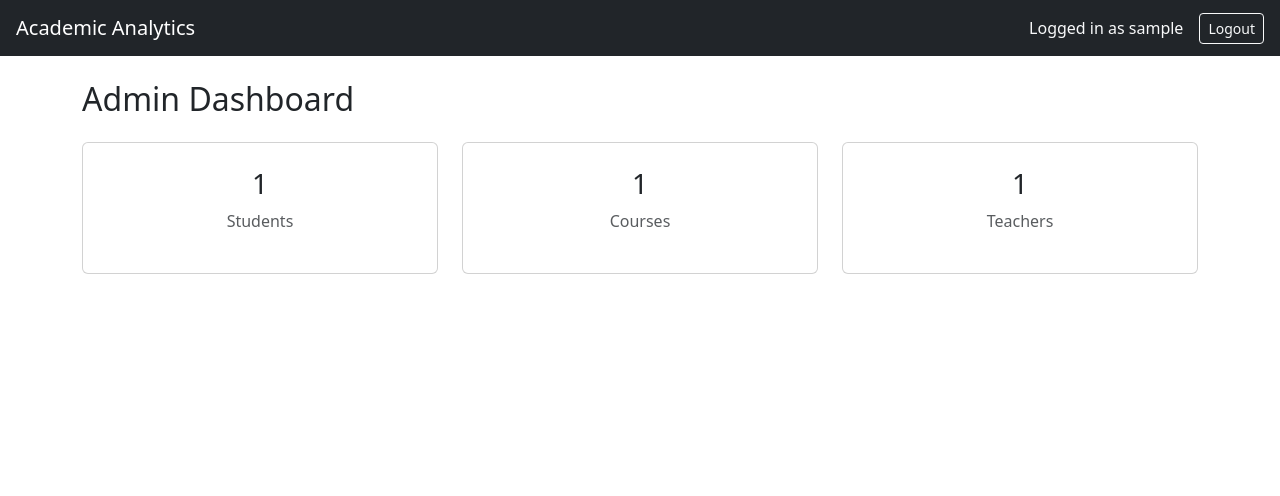
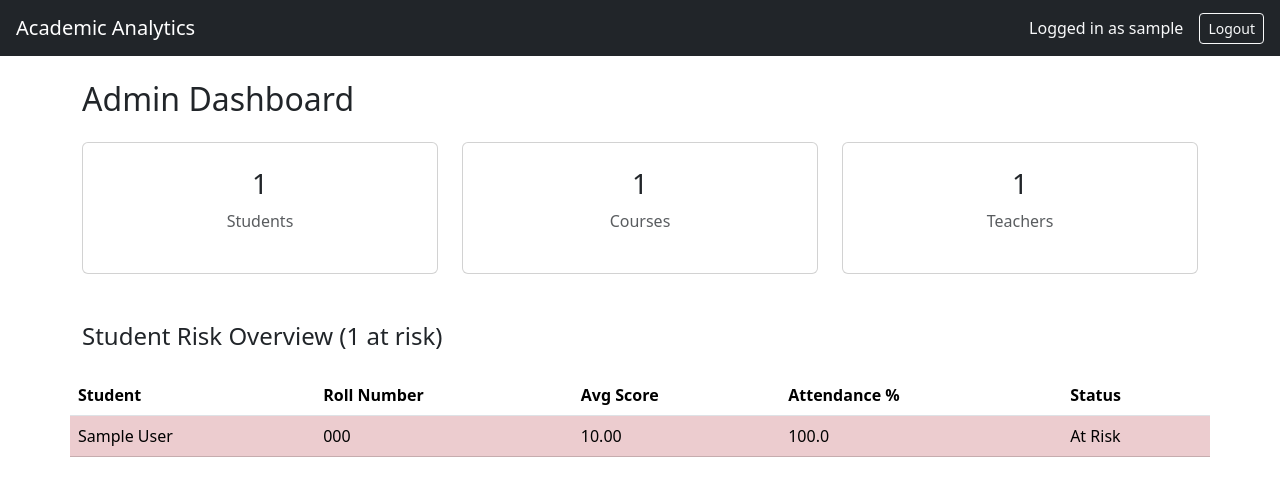
Before and after one commit to swechhya-baral/academic-analysis, a Django app: page /dashboard/admin/ in a window 1280 px wide. Shown: the top 496 px of the page. Run offline with Django 5.2, Linux system fonts and the light colour scheme; a user stored in the database is signed in; tables that the repository leaves empty hold one stand-in row (values such as "Sample post").

Commit message:
Add rule-based at-risk student analytics to admin dashboard

```diff
--- /dev/null
+++ b/academics/analytics.py
@@ -0,0 +1,31 @@
+from django.db.models import Avg, Count, Q, Case, When, FloatField
+from .models import Student, Enrollment, Grade, Attendance
+
+
+def get_student_risk_data():
+    # Returns a list of dicts with each student's average score,attendance % and a computed risk flag.
+
+    students = Student.objects.all()
+    results = []
+
+    for student in students:
+        enrollments = Enrollment.objects.filter(student=student)
+
+        avg_score = Grade.objects.filter(enrollment__in=enrollments).aggregate(
+            avg=Avg('score'))['avg'] or 0
+
+        total_att = Attendance.objects.filter(enrollment__in=enrollments).count()
+        present_att = Attendance.objects.filter(enrollment__in=enrollments, present=True).count()
+        attendance_pct = (present_att / total_att * 100) if total_att else 0
+
+        # Simple rule-based risk flag
+        is_at_risk = avg_score < 60 or attendance_pct < 75
+
+        results.append({
+            'student': student,
+            'avg_score': round(avg_score, 2),
+            'attendance_pct': round(attendance_pct, 2),
+            'is_at_risk': is_at_risk,
+        })
+
+    return results
--- a/academics/templates/academics/admin_dashboard.html
+++ b/academics/templates/academics/admin_dashboard.html
@@ -21,5 +21,29 @@
                 <p class="text-muted">Teachers</p>
             </div>
         </div>
+
+        <h4 class="mt-5">Student Risk Overview ({{ at_risk_count }} at risk)</h4>
+<table class="table table-striped mt-3">
+    <thead>
+        <tr>
+            <th>Student</th>
+            <th>Roll Number</th>
+            <th>Avg Score</th>
+            <th>Attendance %</th>
+            <th>Status</th>
+        </tr>
+    </thead>
+    <tbody>
+        {% for r in risk_data %}
+        <tr class="{% if r.is_at_risk %}table-danger{% endif %}">
+            <td>{{ r.student.user.get_full_name }}</td>
+            <td>{{ r.student.roll_number }}</td>
+            <td>{{ r.avg_score }}</td>
+            <td>{{ r.attendance_pct }}</td>
+            <td>{% if r.is_at_risk %}At Risk{% else %}OK{% endif %}</td>
+        </tr>
+        {% endfor %}
+    </tbody>
+</table>
     </div>
 {% endblock %}
--- a/academics/views.py
+++ b/academics/views.py
@@ -2,6 +2,8 @@ from django.shortcuts import render, redirect
 from django.contrib.auth.decorators import login_required
 from .models import Student, Course, Teacher, Enrollment, Grade, Attendance
 from django.db.models import Avg, Count, Q
+
+from .analytics import get_student_risk_data
 
 def home(request):
     if not request.user.is_authenticated:
@@ -69,9 +71,14 @@ def teacher_dashboard(request):
 
 @login_required
 def admin_dashboard(request):
+    risk_data = get_student_risk_data()
+    at_risk_count = sum(1 for r in risk_data if r['is_at_risk'])
+
     context = {
         'student_count': Student.objects.count(),
         'course_count': Course.objects.count(),
         'teacher_count': Teacher.objects.count(),
+        'risk_data': risk_data,
+        'at_risk_count': at_risk_count,
     }
     return render(request, 'academics/admin_dashboard.html', context)
```
